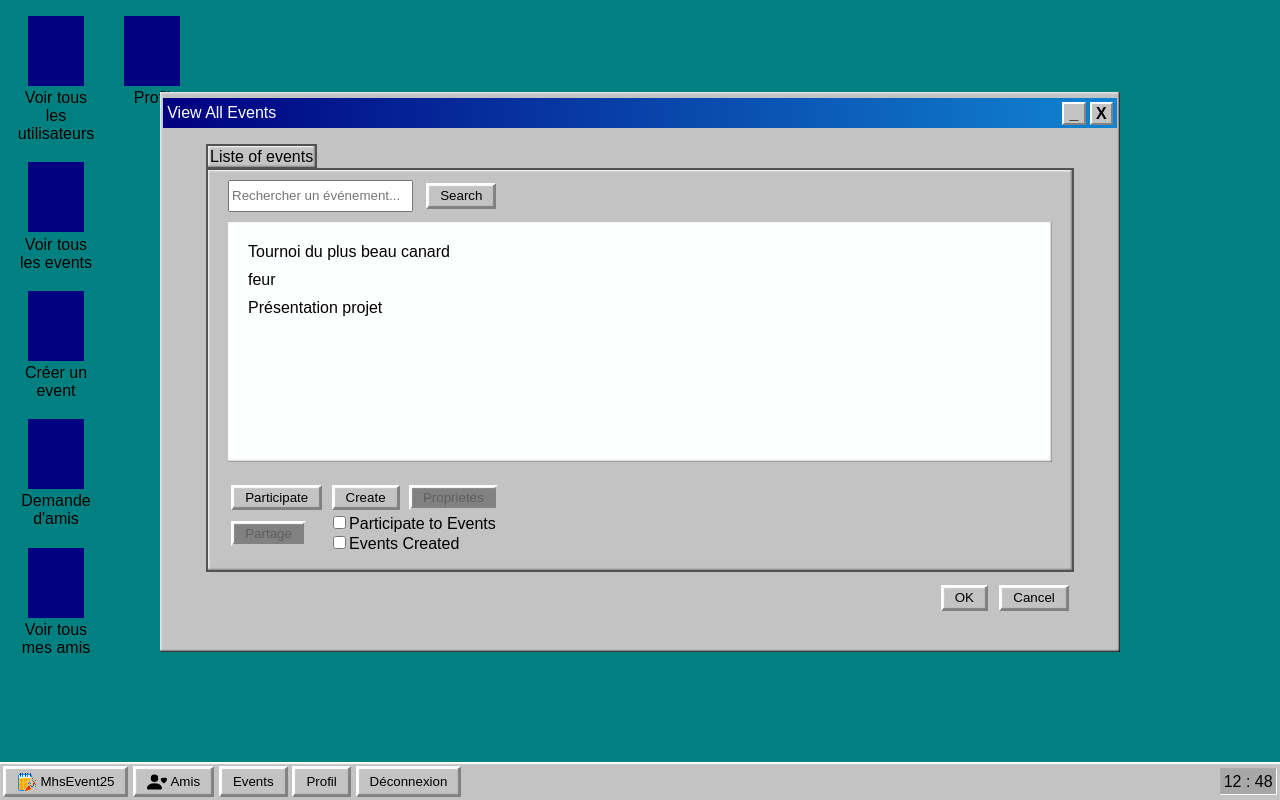
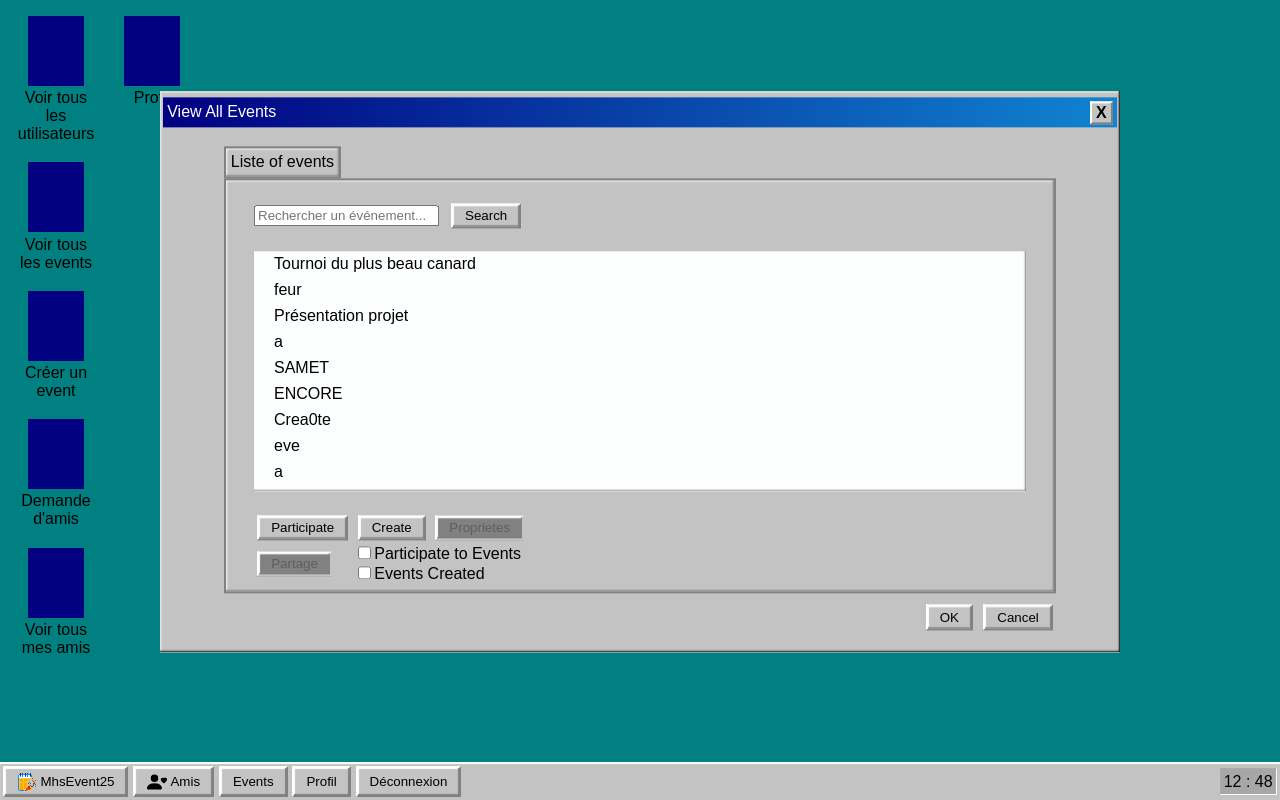
Before and after one commit to Vaganuki/angular_labo_recap, an Angular app: page /events in a window 1280 px wide. Built offline with nearby package versions, Linux system fonts and the light colour scheme; no server answers; data requests are answered from the project's data file; sample sign-in values are in the browser's storage.

Commit message:
corrections all-events

```diff
--- a/public/data/db.json
+++ b/public/data/db.json
@@ -89,6 +89,106 @@
       "address": "ici",
       "image": "https://tenor.com/view/pewpewpewpew-ahmed-mohsin-%D8%A3%D8%AD%D9%85%D8%AF-%D9%85%D8%AD%D8%B3%D9%86-hedgehog-dancing-meme-gif-2754780489075620554",
       "id": 3
+    },
+    {
+      "name": "a",
+      "description": "a",
+      "userId": "5",
+      "beginDate": "56156-04-05",
+      "endDate": "0056-12-05",
+      "address": "0",
+      "image": "https://cdn.discordapp.com/attachments/1386603151901327390/1389175178201796669/QB2Anz8glxSBG03Q0VjQ9mvosa6gZi3sJD3wkDsorUOnQSBqGBkAE9lem9l1HvIAAAAASUVORK5CYII.png?ex=6863a9b4&is=68625834&hm=702a84b937342251693289798e45e7c70d705417853875452d1e3bf9af32d71f&",
+      "id": 4
+    },
+    {
+      "name": "SAMET",
+      "description": "MO?N CSS",
+      "userId": "5",
+      "beginDate": "0002-12-21",
+      "endDate": "0003-02-12",
+      "address": "https://cdn.discordapp.com/attachments/1386603151901327390/1389175178201796669/QB2Anz8glxSBG03Q0VjQ9mvosa6gZi3sJD3wkDsorUOnQSBqGBkAE9lem9l1HvIAAAAASUVORK5CYII.png?ex=6863a9b4&is=68625834&hm=702a84b937342251693289798e45e7c70d705417853875452d1e3bf9af32d71f&",
+      "image": "https://cdn.discordapp.com/attachments/1386603151901327390/1389175178201796669/QB2Anz8glxSBG03Q0VjQ9mvosa6gZi3sJD3wkDsorUOnQSBqGBkAE9lem9l1HvIAAAAASUVORK5CYII.png?ex=6863a9b4&is=68625834&hm=702a84b937342251693289798e45e7c70d705417853875452d1e3bf9af32d71f&",
+      "id": 5
+    },
+    {
+      "name": "ENCORE",
+      "description": "2",
+      "userId": "5",
+      "beginDate": "0002-02-02",
+      "endDate": "0002-02-02",
+      "address": "Dhttps://cdn.discordapp.com/attachments/1386603151901327390/1389175178201796669/QB2Anz8glxSBG03Q0VjQ9mvosa6gZi3sJD3wkDsorUOnQSBqGBkAE9lem9l1HvIAAAAASUVORK5CYII.png?ex=6863a9b4&is=68625834&hm=702a84b937342251693289798e45e7c70d705417853875452d1e3bf9af32d71f&",
+      "image": "https://cdn.discordapp.com/attachments/1386603151901327390/1389175178201796669/QB2Anz8glxSBG03Q0VjQ9mvosa6gZi3sJD3wkDsorUOnQSBqGBkAE9lem9l1HvIAAAAASUVORK5CYII.png?ex=6863a9b4&is=68625834&hm=702a84b937342251693289798e45e7c70d705417853875452d1e3bf9af32d71f&",
+      "id": 6
+    },
+    {
+      "name": "Crea0te",
+      "description": "event",
+      "userId": "5",
+      "beginDate": "0001-01-01",
+      "endDate": "0001-01-01",
+      "address": "0",
+      "image": "0https://cdn.discordapp.com/attachments/1386603151901327390/1389175178201796669/QB2Anz8glxSBG03Q0VjQ9mvosa6gZi3sJD3wkDsorUOnQSBqGBkAE9lem9l1HvIAAAAASUVORK5CYII.png?ex=6863a9b4&is=68625834&hm=702a84b937342251693289798e45e7c70d705417853875452d1e3bf9af32d71f&",
+      "id": 7
+    },
+    {
+      "name": "eve",
+      "description": "nt",
+      "userId": "5",
+      "beginDate": "0004-04-04",
+      "endDate": "0004-04-04",
+      "address": "5",
+      "image": "https://cdn.discordapp.com/attachments/1386603151901327390/1389175178201796669/QB2Anz8glxSBG03Q0VjQ9mvosa6gZi3sJD3wkDsorUOnQSBqGBkAE9lem9l1HvIAAAAASUVORK5CYII.png?ex=6863a9b4&is=68625834&hm=702a84b937342251693289798e45e7c70d705417853875452d1e3bf9af32d71f&",
+      "id": 8
+    },
+    {
+      "name": "a",
+      "description": "a",
+      "userId": "5",
+      "beginDate": "0001-01-01",
+      "endDate": "0001-01-01",
+      "address": "      //height: 50vh;",
+      "image": "      //height: 50vh;",
+      "id": 9
+    },
+    {
+      "name": "a",
+      "description": "a",
+      "userId": "5",
+      "beginDate": "0001-01-01",
+      "endDate": "0001-01-01",
+      "address": "a",
+      "image": "a",
+      "id": 10
+    },
+    {
+      "name": "0",
+      "description": "0",
+      "userId": "5",
+      "beginDate": "0001-01-01",
+      "endDate": "0001-01-01",
+      "address": "0",
+      "image": "0",
+      "id": 11
+    },
+    {
+      "name": "0",
+      "description": "0",
+      "userId": "5",
+      "beginDate": "0001-01-01",
+      "endDate": "0001-01-01",
+      "address": "0",
+      "image": "0",
+      "id": 12
+    },
+    {
+      "name": "0",
+      "description": "0",
+      "userId": "5",
+      "beginDate": "0001-01-01",
+      "endDate": "0001-01-01",
+      "address": "0",
+      "image": "0",
+      "id": 13
     }
   ],
   "participations": [
--- a/src/app/components/events/all-events/all-events.component.html
+++ b/src/app/components/events/all-events/all-events.component.html
@@ -4,15 +4,14 @@
             <div>View All Events</div>
         </div>
         <div class="b">
-      <div class="titleButton"> _ </div>
+<!--            <div class="titleButton"> _</div>-->
             <!--      <div class="titleButton" (click)="toggleFullscreen()"> | | </div>-->
             <div class="titleButton" [routerLink]="['/']">X</div>
         </div>
     </div>
-  <div class="w">
-    <div class="viewAll">
-      <div class="t">
-        <p class="titleMenu">Liste of events</p>
+    <div class="windowContent">
+        <div class="titleMenu">
+            Liste of events
         </div>
         <div class="containerAll">
             <div class="search">
@@ -21,12 +20,9 @@
                         [(ngModel)]="searchValue"
                         placeholder="Rechercher un événement..."
                 />
-          <div class="button-option">
                 <button (click)="SearchInput()">Search</button>
             </div>
-        </div>
             <div class="affichageAll">
-          <div class="back">
                 <ul>
                     @for (event of filteredEvents(); track event.id) {
                         <li
@@ -38,7 +34,6 @@
                     }
                 </ul>
             </div>
-        </div>
             <div class="button-option">
                 <button>Participate</button>
                 <button [routerLink]="['/create-event']">Create</button>
@@ -46,7 +41,7 @@
             </div>
 
             <div class="button-option">
-          <button [disabled]="!selectedEvents">Partage </button>
+                <button [disabled]="!selectedEvents">Partage</button>
                 <div class="check">
                     <div>
                         <input type="checkbox" id="participate">
@@ -66,4 +61,3 @@
         </div>
     </div>
 </div>
-</div>
--- a/src/app/components/events/all-events/all-events.component.scss
+++ b/src/app/components/events/all-events/all-events.component.scss
@@ -1,71 +1,60 @@
+@use '../../../../styles.scss' as *;
+
 .window {
   min-width: 60vw;
-  min-height: 70vh;
-  max-height: 90vh;
-
-  .viewAll {
-    display: flex;
-    flex-direction: column;
-    margin-top: 20px;
-    align-items: center;
-    .selected {
-      background: #1976d2;
-      color: #fff;
 }
 
-    .t{
-      width: 90%;
+.windowContent {
+  padding: 1rem;
+  max-width: 65vw;
+  margin: auto;
+}
+
+
 .titleMenu {
-        display: inline;
-        border: 2px solid #525252;
-        padding: 2px;
-        box-shadow: inset -1px -1px 2px gray, inset 1px 1px 2px white;
-        margin-left: -2px;
-      }}
+  box-sizing: border-box;
+  width: fit-content;
+  border: 2px solid $secondary-color;
+  padding: 0.3rem;
+  box-shadow: inset -1px -1px 2px $secondary-color, inset 1px 1px 2px $accent-color;
+}
 
 .containerAll {
-      border: 2px solid #525252;
-      width: 90%;
-      height: 50vh;
-      margin-top: 2px;
-      box-shadow: inset -1px -1px 2px gray, inset 1px 1px 2px white;
+  border: 2px solid $secondary-color;
+  box-shadow: inset -1px -1px 2px $secondary-color, inset 1px 1px 2px $accent-color;
+  padding: 0.5rem;
 
 
-      .search{
-        display: flex;
-        flex-direction: row;
-        margin: 10px 0 0 20px;
+  & .search {
+    margin: 0.75rem 0 0 1.25rem;
 
-        .button-option {
-          margin-left: 10px;
+    & button {
+      margin-left: 0.75rem;
     }
   }
 
 
+  .affichageAll {
+    overflow-y: scroll;
+    background-color: $accent-color;
+    //margin: 10px 20px 20px 20px;
+    margin: 1.25rem;
+    height: 60%;
+    box-shadow: inset -1px -1px 2px $secondary-color, inset 1px 1px 2px $accent-color;
+    max-height: 30vh;
 
-      .affichageAll {
-        display: flex;
-        align-items: flex-start;
-        flex-direction: column;
-        background-color: #fdffff;
-        margin: 10px 20px 20px 20px;
-        height: 60%;
-        box-shadow: inset -1px -1px 2px #818181, inset 1px 1px 2px #fdffff;
-
-        .back {
-          width: 100%;
     ul {
+      margin: 0;
       padding: 0;
       list-style: none;
 
-            li{
-              padding: 5px 5px 5px 20px;
+      li {
+        padding: 0.25rem 0.25rem 0.25rem 1.25rem;
       }
+
       .selected {
-              background: #010081;
-              color: #fff;
-
-            }
+        background: $main-title;
+        color: $accent-color;
       }
     }
   }
@@ -75,113 +64,85 @@
     align-items: center;
     justify-content: flex-start;
     flex-direction: row;
-        gap: 3px;
-        margin-left: 20px;
+    gap: 0.2rem;
+    margin-left: 1.25rem;
   }
 
-      .check{
-        margin-left: 17px;
+  .check {
+    margin-left: 1rem;
   }
 }
 
 .button-principale {
   display: flex;
   justify-content: flex-end;
-      margin-top: 10px;
-      width: 90%;
-      gap: 5px;
-    }
+  gap: 0.25rem;
+  margin-top: 0.5rem;
 }
 
 
-}
-
-.window.fullscreen {
-  width: 99.6vw;
-  height: 100vh;
-  max-width: 100vw;
-  max-height: 100vh;
-
-
-  .viewAll {
-    display: flex;
-    flex-direction: column;
-    margin-top: 40px;
-    align-items: center;
-
-
-
-    .t{
-      width: 90%;
-      .titleMenu {
-        display: inline;
-        border: 2px solid #525252;
-        padding: 2px;
-        box-shadow: inset -1px -1px 2px gray, inset 1px 1px 2px white;
-        margin-left: -2px;
-
-      }}
-
-    .containerAll {
-      border: 2px solid #525252;
-      width: 90%;
-      height: 70vh;
-      margin-top: 2px;
-      box-shadow: inset -1px -1px 2px gray, inset 1px 1px 2px white;
-
-
-      .search{
-        display: flex;
-        flex-direction: row;
-        margin: 10px 0 0 20px;
-
-        .button-option {
-          margin-left: 10px;
-        }
-      }
-
-
-      .affichageAll {
-        background-color: #fdffff;
-        margin: 10px 20px 20px 20px;
-        height: 70%;
-        box-shadow: inset -1px -1px 2px #818181, inset 1px 1px 2px #fdffff;
-
-        .back {
-          width: 100%;
-          ul {
-            padding: 0;
-            list-style: none;
-
-            li{
-              padding-left: 20px;
-            }
-            .selected {
-              background: #010081;
-              color: #fff;
-            }
-          }
-        }
-      }
-
-      .button-option {
-        display: flex;
-        flex-direction: row;
-        gap: 3px;
-        margin-left: 20px;
-      }
-
-      .check{
-        margin-left: 17px;
-      }
-    }
-
-    .button-principale {
-      display: flex;
-      justify-content: flex-end;
-      margin-top: 10px;
-      width: 90%;
-      gap: 5px;
-    }
-  }
-}
+//.window.fullscreen {
+//  width: 99.6vw;
+//  height: 100vh;
+//  max-width: 100vw;
+//  max-height: 100vh;
+//
+//
+//  .viewAll {
+//    display: flex;
+//    flex-direction: column;
+//    margin-top: 40px;
+//    align-items: center;
+//
+//
+//    .t {
+//      width: 90%;
+//
+//      .titleMenu {
+//        display: inline;
+//        border: 2px solid #525252;
+//        padding: 2px;
+//        box-shadow: inset -1px -1px 2px gray, inset 1px 1px 2px white;
+//        margin-left: -2px;
+//
+//      }
+//    }
+//
+//    .containerAll {
+//      border: 2px solid #525252;
+//      width: 90%;
+//      height: 70vh;
+//      margin-top: 2px;
+//      box-shadow: inset -1px -1px 2px gray, inset 1px 1px 2px white;
+//
+//      .back {
+//        width: 100%;
+//
+//        ul {
+//          padding: 0;
+//          list-style: none;
+//
+//          li {
+//            padding-left: 20px;
+//          }
+//
+//          .selected {
+//            background: #010081;
+//            color: #fff;
+//          }
+//        }
+//      }
+//
+//      .button-option {
+//        display: flex;
+//        flex-direction: row;
+//        gap: 3px;
+//        margin-left: 20px;
+//      }
+//
+//      .check {
+//        margin-left: 17px;
+//      }
+//    }
+//  }
+//}
```
Lines whose indentation alone changed are shown as unchanged.
